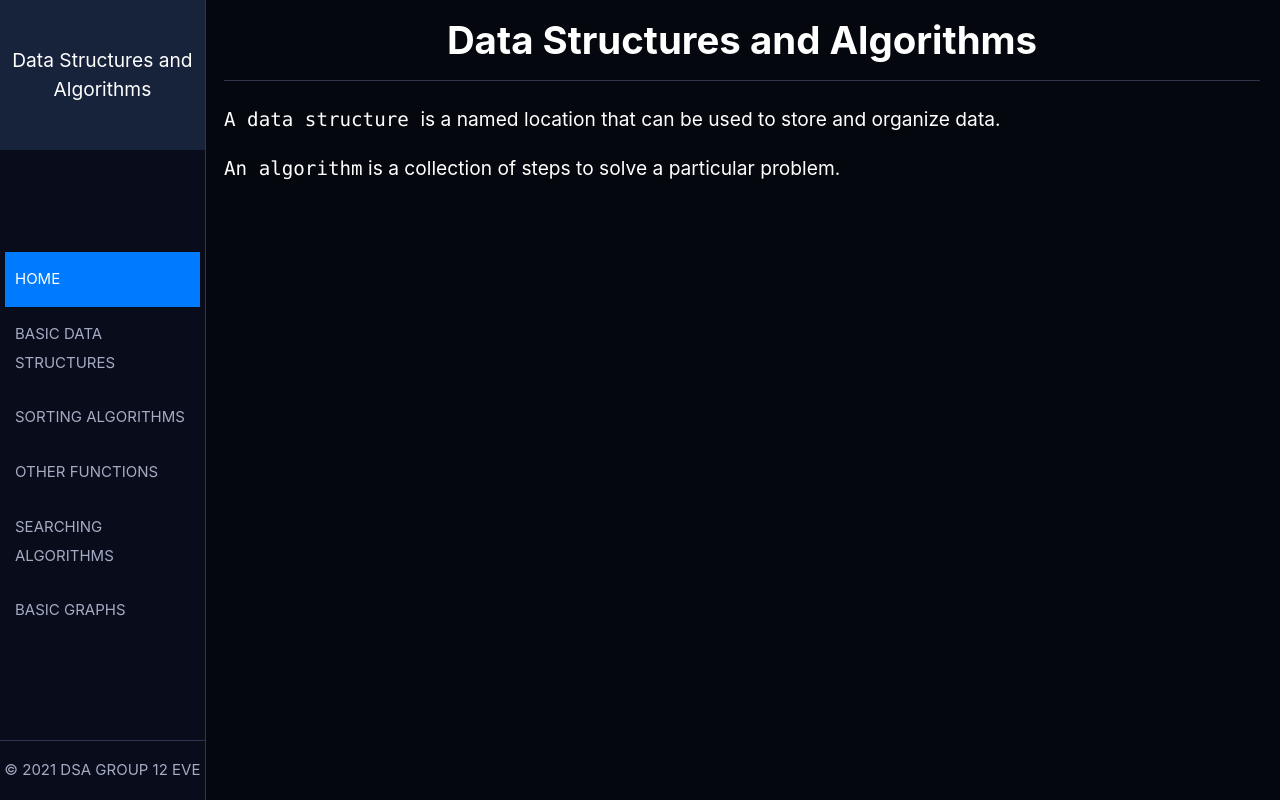
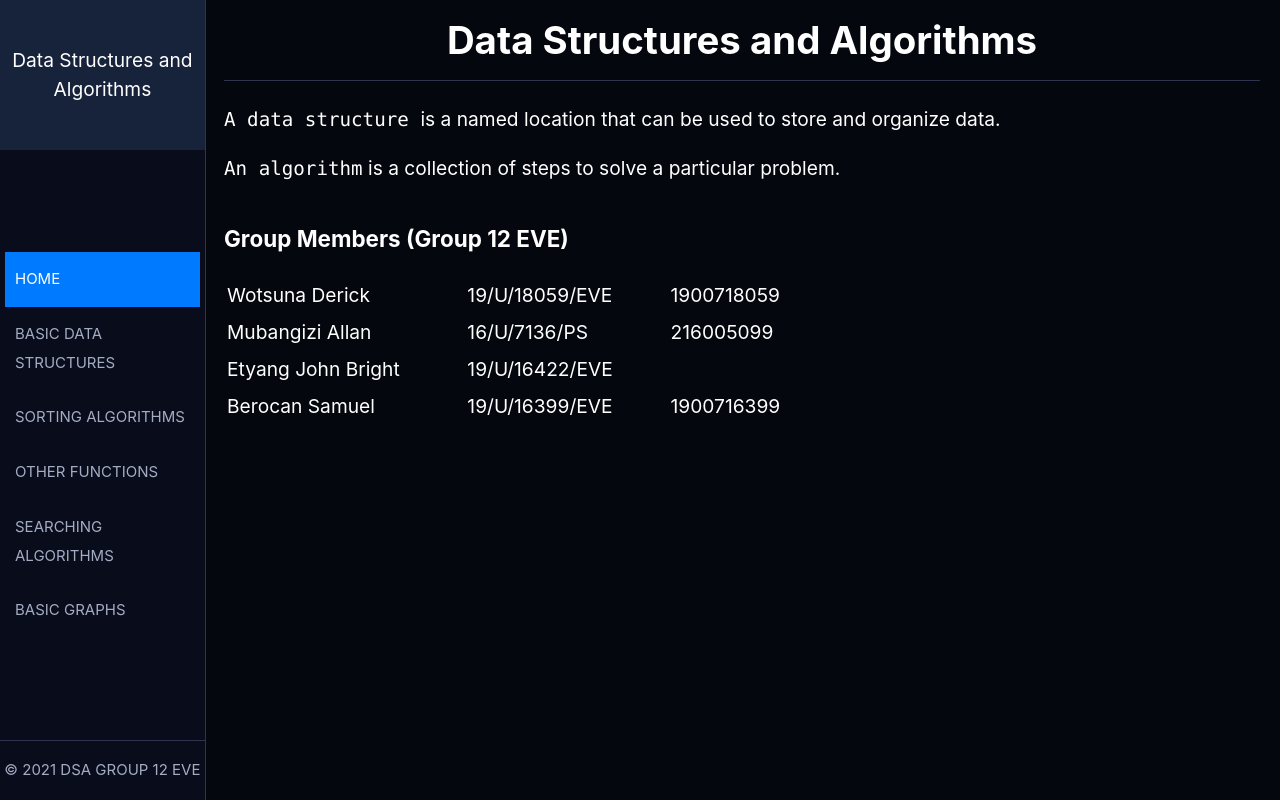
Before and after one commit to Mubangizi/data-structures-info, a React (Create React App) app: page / in a window 1280 px wide. Built offline with nearby package versions, Linux system fonts and the light colour scheme.

Commit message:
Add group members

```diff
--- a/src/components/HomePage/HomePage.css
+++ b/src/components/HomePage/HomePage.css
@@ -0,0 +1,7 @@
+.GroupTable{
+  max-width: 600px;;
+}
+
+.GroupTable tr{
+  height: 35px;
+}
--- a/src/components/HomePage/index.jsx
+++ b/src/components/HomePage/index.jsx
@@ -17,6 +17,21 @@ function HomePage() {
             particular problem.
           </p>
         </header>
+        <h3>Group Members (Group 12 EVE)</h3>
+        <table className="GroupTable">
+          <tr>
+            <td>Wotsuna Derick</td> <td>19/U/18059/EVE</td> <td>1900718059</td>
+          </tr>
+          <tr>
+            <td>Mubangizi Allan</td> <td>16/U/7136/PS</td> <td>216005099</td>
+          </tr>
+          <tr>
+            <td>Etyang John Bright</td> <td>19/U/16422/EVE</td>
+          </tr>
+          <tr>
+            <td>Berocan Samuel</td> <td>19/U/16399/EVE</td> <td>1900716399</td>
+          </tr>
+        </table>
       </div>
     </Layout>
   );
```
